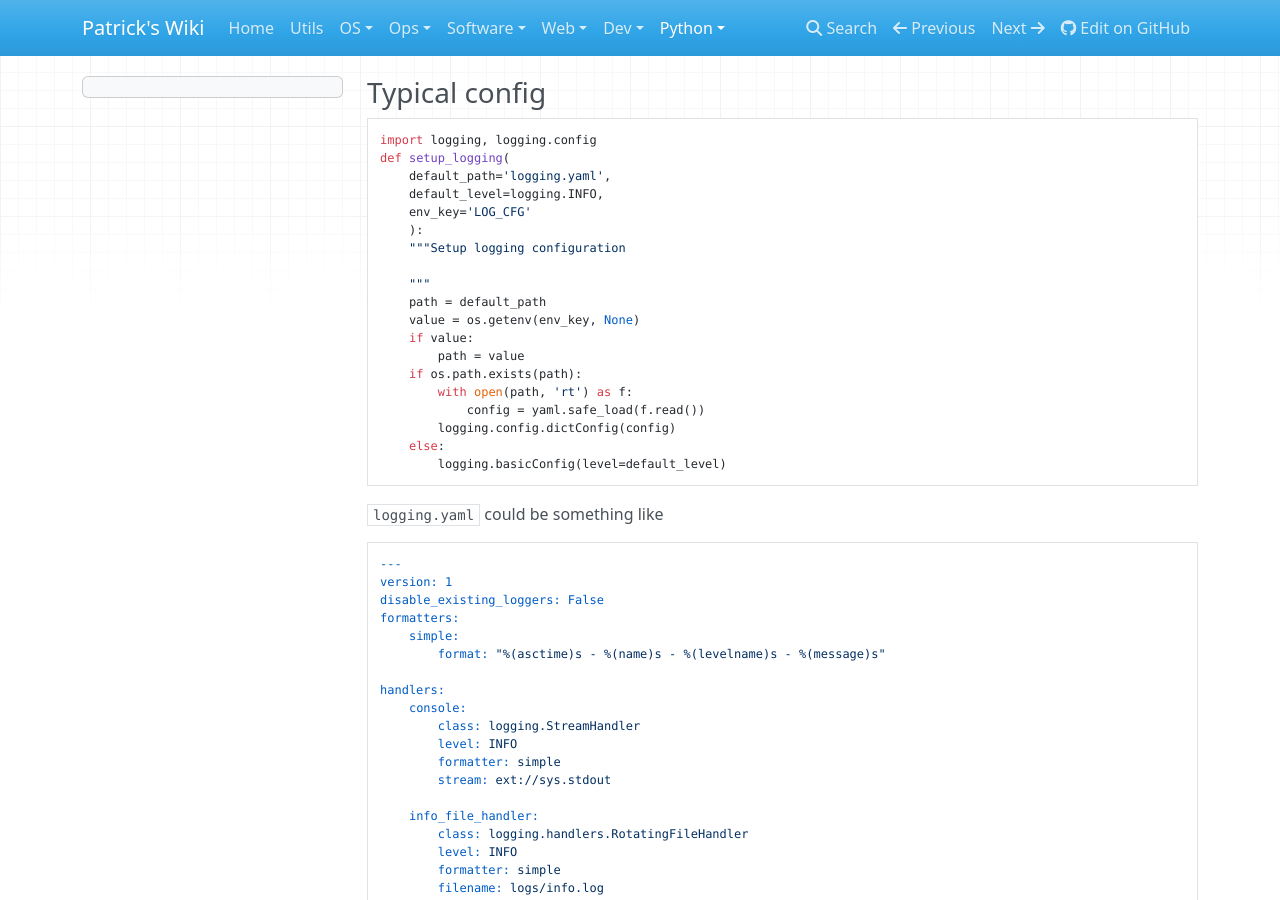
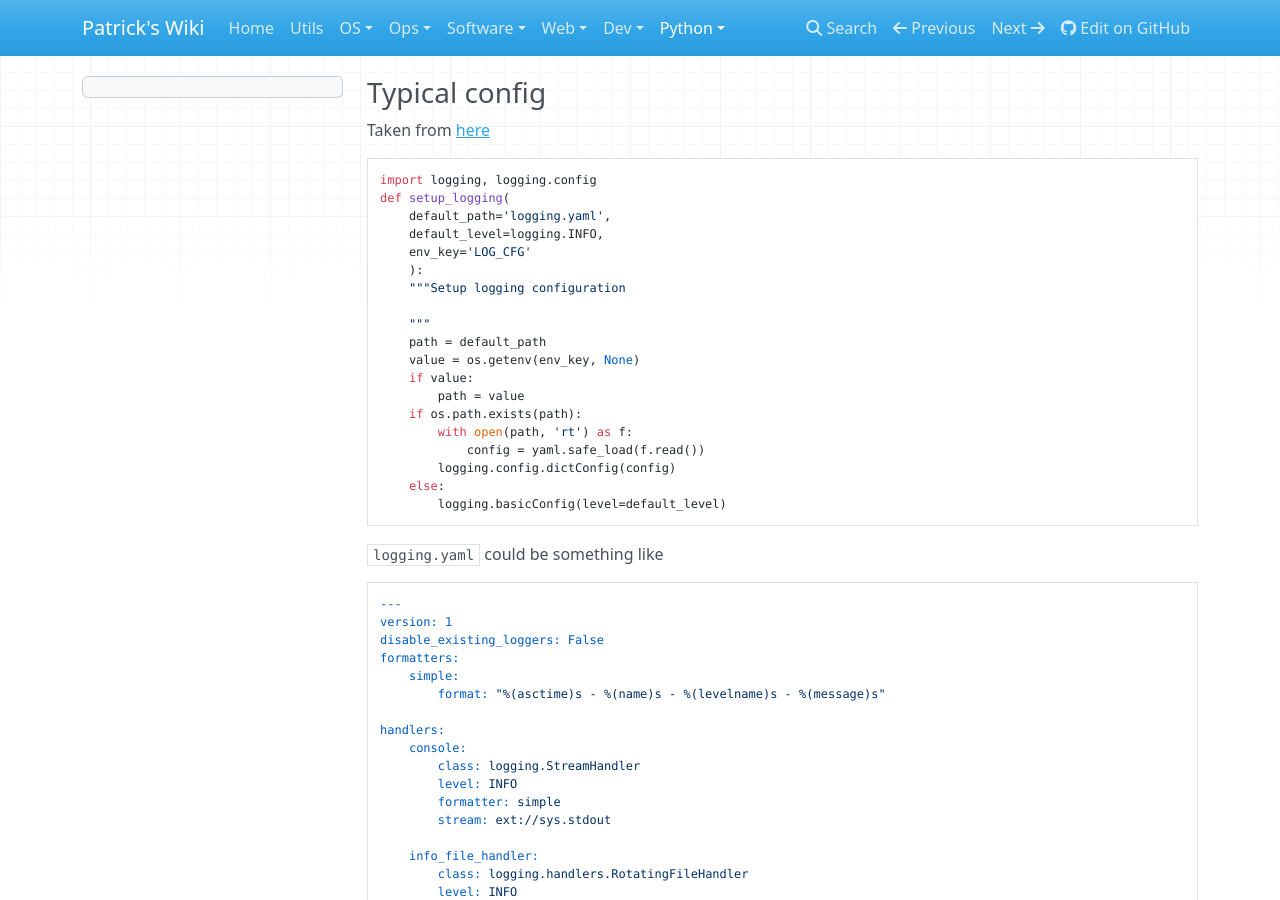
Before and after one commit to patsancu/wiki, an MkDocs documentation site: the page built from docs/python/logging.md, in a window 1280 px wide and 900 px high. Built offline with MkDocs 1.6.1, drawn with Linux system fonts in a browser that asks for light colours; nearby versions of some CDN libraries.

Commit message:
add reference to python logging

````diff
--- a/docs/python/logging.md
+++ b/docs/python/logging.md
@@ -1,5 +1,5 @@
 ### Typical config
-
+Taken from [here](https://fangpenlin.com/posts/2012/08/26/good-logging-practice-in-python/)
 ```python
 import logging, logging.config
 def setup_logging(
````
